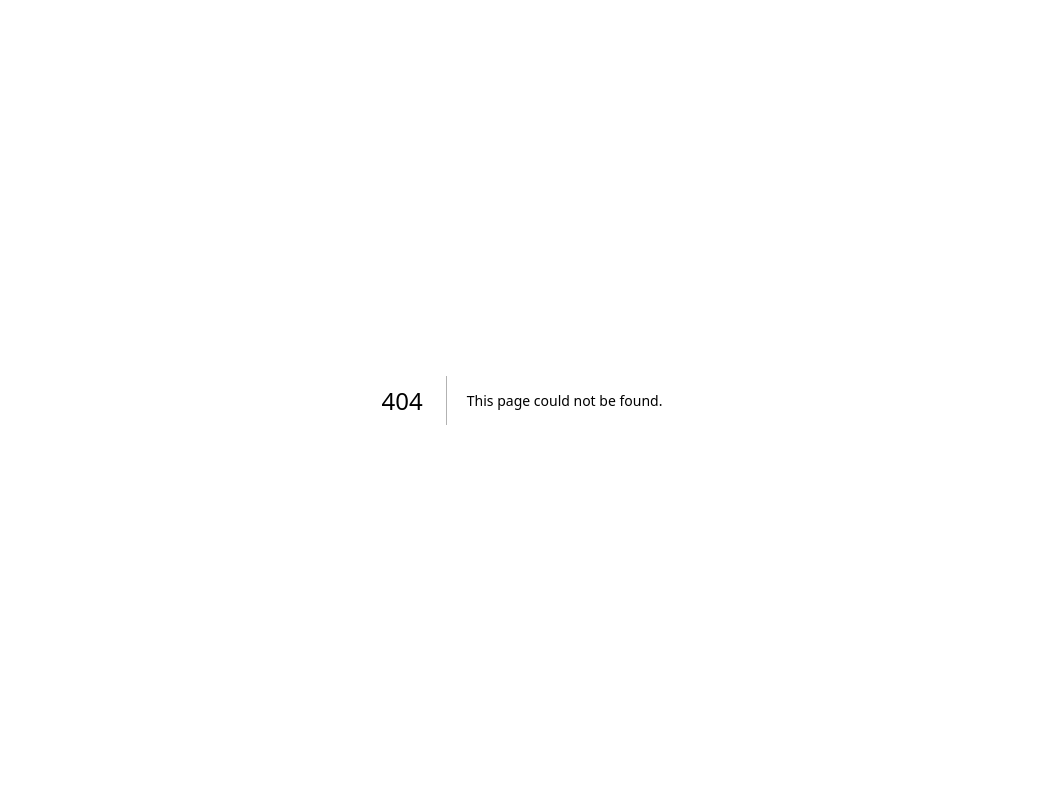
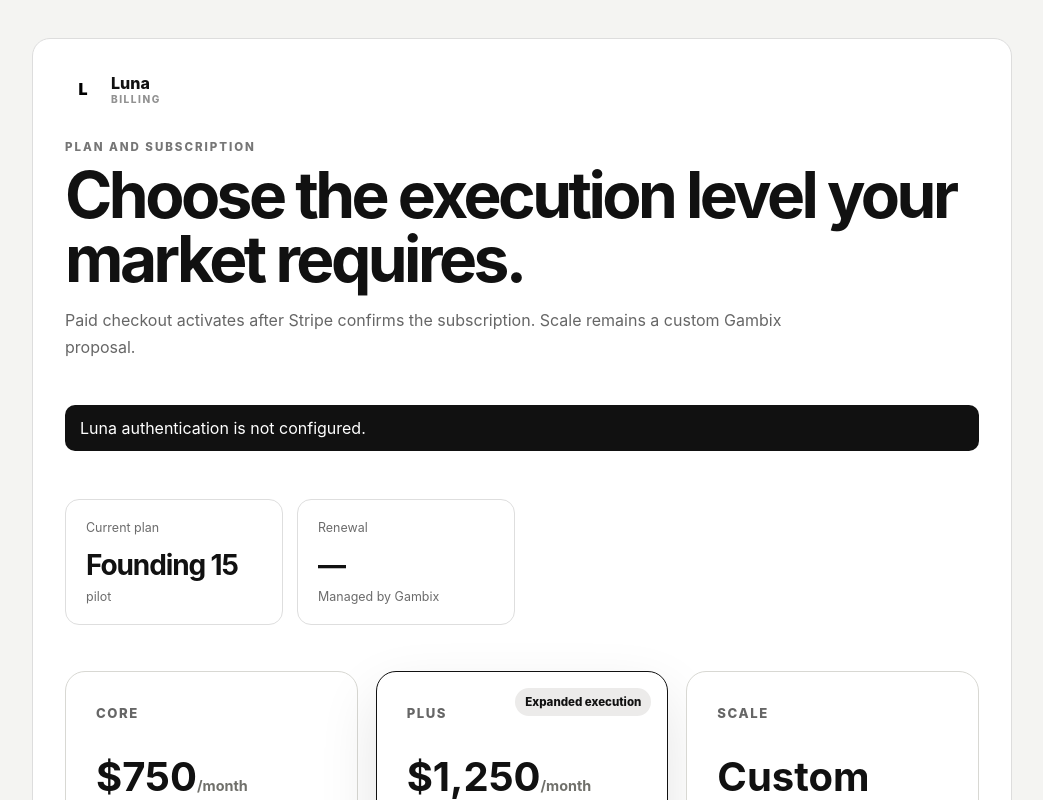
Before and after one commit to Gambixteam/luna, a Next.js app: page /billing in a window 1280 px wide. Before the commit this address had no page. Shown: the top 800 px of the page, without its empty margins (118-1161 px from the left). Built offline with nearby package versions, Linux system fonts and the light colour scheme; no server answers.

Commit message:
Add Luna billing and plan checkout

```diff
--- /dev/null
+++ b/src/app/billing/page.tsx
@@ -0,0 +1,37 @@
+'use client';
+
+import { useEffect, useState } from 'react';
+import { authorizedFetch, getBrowserSupabase } from '@/lib/supabase/browser';
+
+export default function BillingPage() {
+  const [organization, setOrganization] = useState<Record<string, any> | null>(null);
+  const [subscription, setSubscription] = useState<Record<string, any> | null>(null);
+  const [busy, setBusy] = useState('');
+  const [message, setMessage] = useState('');
+
+  useEffect(() => {
+    getBrowserSupabase().then(async (supabase) => {
+      const session = await supabase.auth.getSession(); if (!session.data.session?.user) return void (window.location.href = '/login');
+      const membership = await supabase.from('organization_memberships').select('organization_id').eq('user_id', session.data.session.user.id).limit(1).maybeSingle();
+      if (!membership.data) return void (window.location.href = '/dashboard');
+      const [org, sub] = await Promise.all([supabase.from('organizations').select('*').eq('id', membership.data.organization_id).single(), supabase.from('subscriptions').select('*').eq('organization_id', membership.data.organization_id).maybeSingle()]);
+      setOrganization(org.data ?? null); setSubscription(sub.data ?? null);
+      const params = new URLSearchParams(window.location.search); if (params.get('checkout') === 'success') setMessage('Your checkout completed. Stripe is confirming the subscription.'); if (params.get('checkout') === 'canceled') setMessage('Checkout was canceled.');
+    }).catch((error) => setMessage(error instanceof Error ? error.message : 'Billing could not load.'));
+  }, []);
+
+  async function checkout(planKey: string) {
+    setBusy(planKey); setMessage('');
+    try { const response = await authorizedFetch('/api/billing/checkout', { method: 'POST', body: JSON.stringify({ planKey }) }); const payload = await response.json(); if (!response.ok) throw new Error(payload.error ?? 'Checkout failed.'); window.location.href = payload.checkoutUrl; }
+    catch (error) { setMessage(error instanceof Error ? error.message : 'Checkout failed.'); setBusy(''); }
+  }
+
+  return <main className="google-setup-page"><section className="google-setup-card">
+    <a className="app-brand" href="/dashboard"><span className="app-brand-mark">L</span><span>Luna <small>Billing</small></span></a>
+    <div><span className="kicker">Plan and subscription</span><h1>Choose the execution level your market requires.</h1><p>Paid checkout activates after Stripe confirms the subscription. Scale remains a custom Gambix proposal.</p></div>
+    {message && <div className="notice">{message}</div>}
+    <section className="metric-row"><article className="metric"><span>Current plan</span><strong>{String(organization?.plan_key ?? 'founding_15').replaceAll('_',' ')}</strong><small>{subscription?.status ?? organization?.account_status ?? 'pilot'}</small></article><article className="metric"><span>Renewal</span><strong>{organization?.renewal_date ?? '—'}</strong><small>Managed by Gambix</small></article></section>
+    <div className="plan-grid billing-plans"><article><span>Core</span><h3>$750<small>/month</small></h3><p>One monthly content asset, local SEO foundation, GBP activity, citations and reporting.</p><button className="app-button" disabled={Boolean(busy)} onClick={() => checkout('luna_core')}>{busy === 'luna_core' ? 'Opening checkout…' : 'Choose Core'}</button></article><article className="featured"><div className="popular">Expanded execution</div><span>Plus</span><h3>$1,250<small>/month</small></h3><p>Two content assets, expanded optimization, competitive visibility and priority support.</p><button className="app-button" disabled={Boolean(busy)} onClick={() => checkout('luna_plus')}>{busy === 'luna_plus' ? 'Opening checkout…' : 'Choose Plus'}</button></article><article><span>Scale</span><h3>Custom</h3><p>Multi-location, advanced technical SEO, call tracking, custom analytics and executive reporting.</p><a className="secondary-button" href="https://gambix.io/contact">Request proposal</a></article></div>
+    <a className="secondary-button" href="/dashboard">Return to Luna</a>
+  </section></main>;
+}
```
